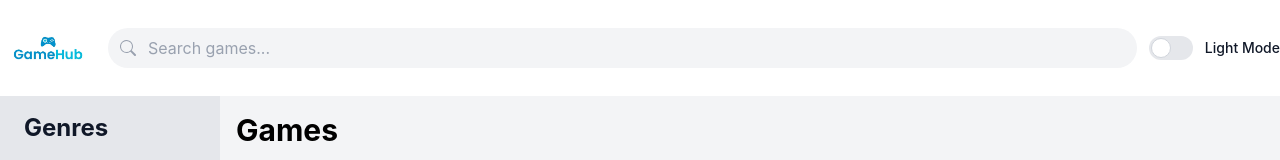
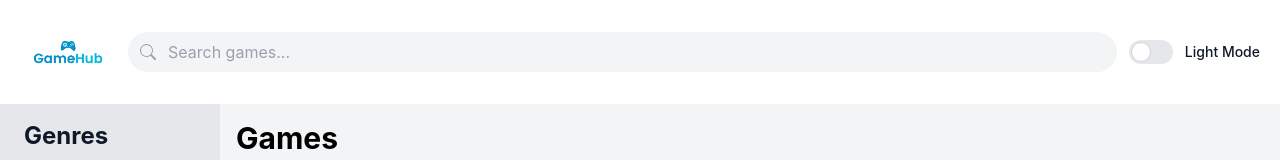
Before and after one commit to silalkhan/game-discovery-app, a React (Vite) app: page / in a window 1280 px wide. Shown: the top 160 px of the page. Built offline with nearby package versions, Linux system fonts and the light colour scheme.

Commit message:
Give some padding of x and y in navBar component

```diff
--- a/src/components/NavBar.tsx
+++ b/src/components/NavBar.tsx
@@ -28,7 +28,7 @@ import ThemeBtn from "./ThemeBtn";
 
 function NavBar() {
   return (
-    <div className="flex items-center gap-3 w-full">
+    <div className="flex items-center gap-3 w-full px-5 py-1">
       <Link to="/">
         <img
           src={logo}
--- a/src/pages/HomePage.tsx
+++ b/src/pages/HomePage.tsx
@@ -16,12 +16,6 @@ const HomePage = () => {
         grid-cols-1
         lg:grid-cols-[220px_1fr]
         grid-rows-[auto_1fr]
-        bg-white
-        text-black
-        dark:bg-black
-        dark:text-white
-        transition-colors
-        duration-300
       "
     >
       {/* Desktop Sidebar */}
```
